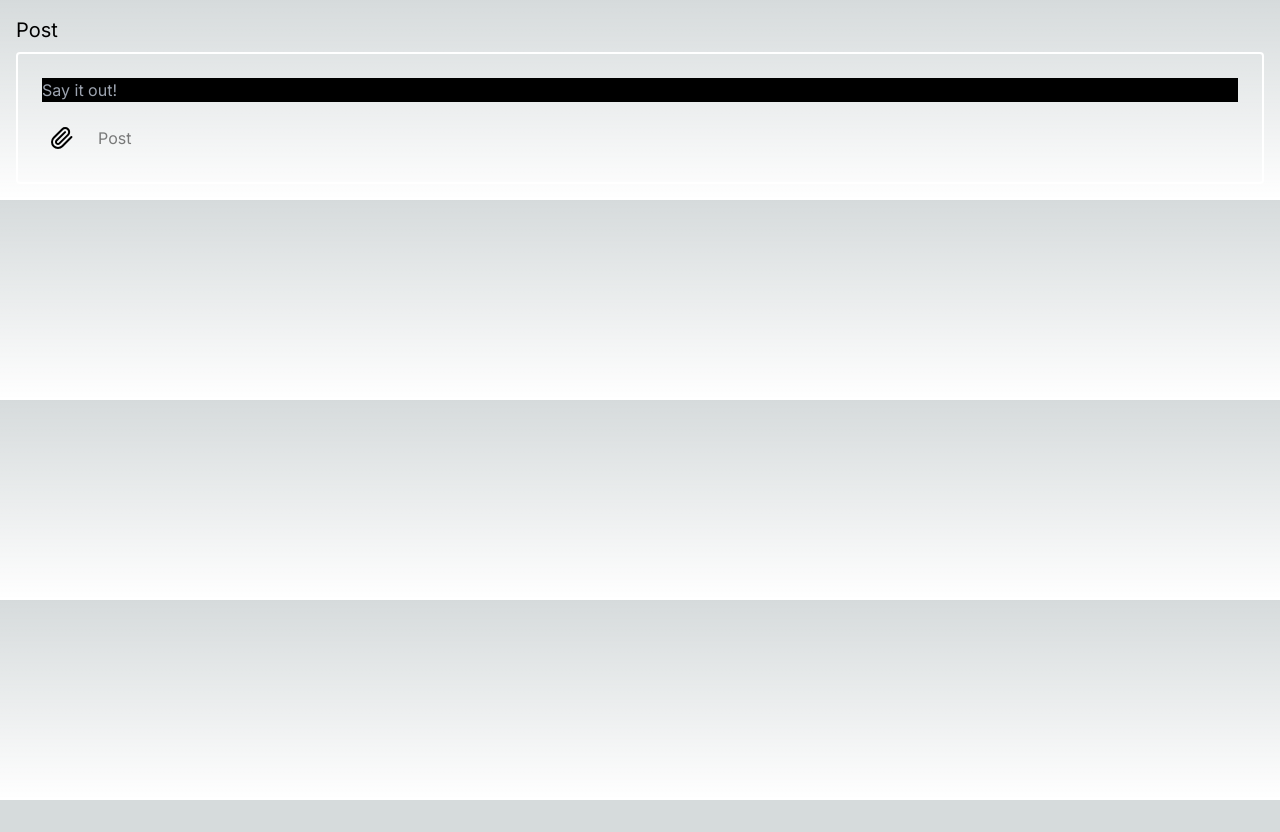
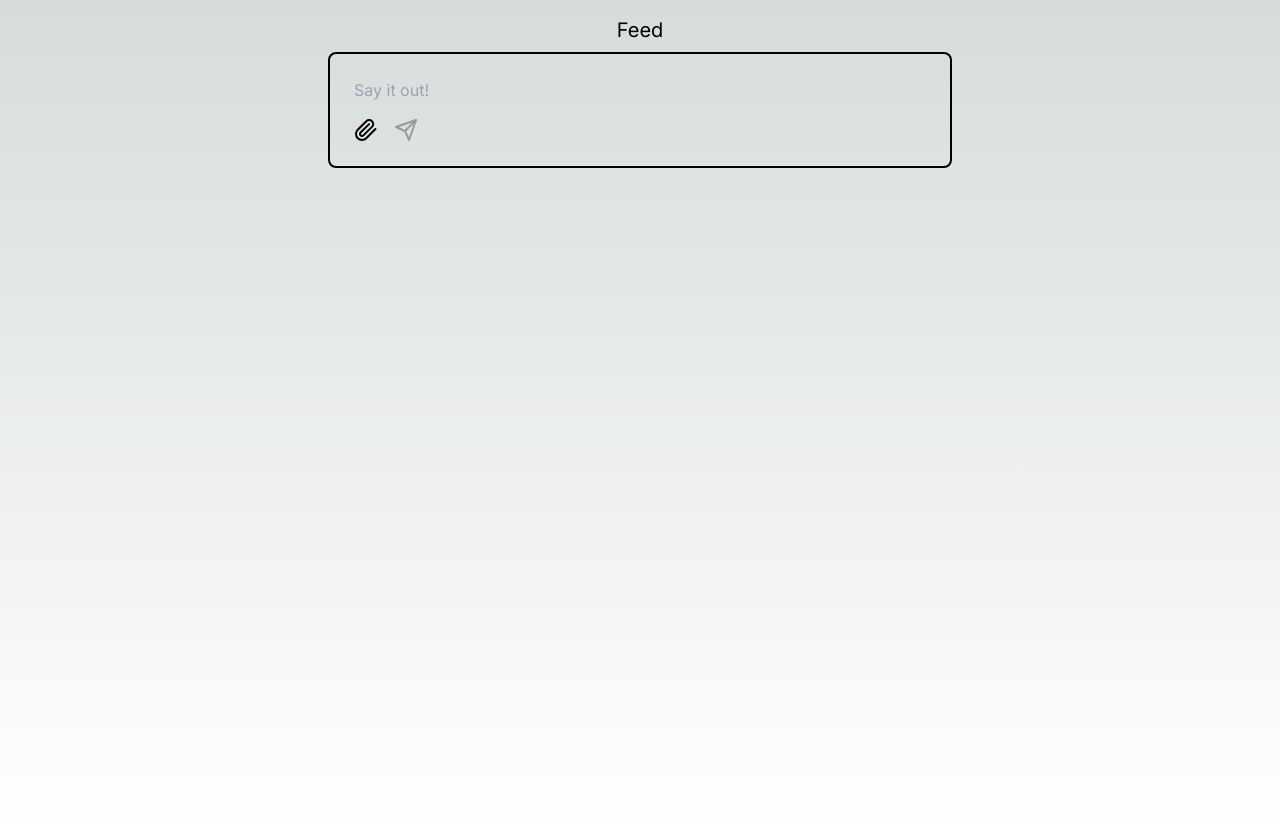
Before and after one commit to neer2005/outlabs_takehome, a Next.js app: page /post in a window 1280 px wide. Before the commit the page ends 800 px from the top, so only its background shows below. Built offline with nearby package versions, Linux system fonts and the light colour scheme.

Commit message:
add direct upload

```diff
--- a/app/actions.ts
+++ b/app/actions.ts
@@ -1,6 +1,6 @@
 "use server";
 
-import { PutObjectCommand, S3Client } from "@aws-sdk/client-s3";
+import { PutObjectCommand, PutObjectCommandOutput, S3Client } from "@aws-sdk/client-s3";
 import { createPresignedPost } from "@aws-sdk/s3-presigned-post";
 import { getSignedUrl } from "@aws-sdk/s3-request-presigner";
 import { v4 as uuidv4 } from "uuid";
@@ -23,7 +23,7 @@ export async function createPresignedS3Post() {
   return { url, fields };
 }
 
-export async function createPresignedS3Put() {
+export async function createPresignedS3Put(): Promise<string> {
   const client = new S3Client({ region: process.env.AWS_REGION });
   const command = new PutObjectCommand({
     Bucket: process.env.AWS_S3_BUCKET,
@@ -31,3 +31,16 @@ export async function createPresignedS3Put() {
   });
   return getSignedUrl(client, command, { expiresIn: 600 });
 }
+
+export async function directUpload(file: File): Promise<PutObjectCommandOutput> {
+  try {
+    const client = new S3Client({ region: process.env.AWS_REGION });
+    const command = new PutObjectCommand({
+      Bucket: process.env.AWS_S3_BUCKET,
+      Key: uuidv4(),
+    });
+    return await client.send(command);
+  } catch (error: any) {
+    throw new Error(error);
+  }
+}
--- /dev/null
+++ b/app/api/direct-upload/route.ts
@@ -0,0 +1,12 @@
+import { directUpload } from "@/app/actions";
+
+export async function POST(request: Request) {
+  try {
+    const formData = await request.formData();
+    const file = formData.get("file") as File;
+    const res = await directUpload(file);
+    return Response.json(res);
+  } catch (error: any) {
+    return Response.json({ error: error.message });
+  }
+}
--- a/app/post/page.tsx
+++ b/app/post/page.tsx
@@ -2,9 +2,9 @@ import PostComposer from "@/components/post-composer";
 
 export default function Post() {
   return (
-    <div className="m-4">
-      <h1 className="text-xl mb-2">Post</h1>
+    <main className="flex min-h-screen flex-col items-center m-4">
+      <h1 className="text-xl mb-2">Feed</h1>
       <PostComposer />
-    </div>
+    </main>
   );
 }
--- a/components/post-composer.tsx
+++ b/components/post-composer.tsx
@@ -1,7 +1,7 @@
 "use client";
 
 import { createPresignedS3Put } from "@/app/actions";
-import { Paperclip, XCircle } from "lucide-react";
+import { Paperclip, Send, XCircle } from "lucide-react";
 import Image from "next/image";
 import { useState } from "react";
 
@@ -9,12 +9,15 @@ export default function PostComposer() {
   const [text, setText] = useState("");
   const [file, setFile] = useState<File | null>(null);
 
-  async function onPost(event: React.MouseEvent<HTMLButtonElement>) {
+  async function onSend(event: React.MouseEvent<HTMLButtonElement>) {
     event.preventDefault();
-    if (!text) {
-      return;
-    }
     if (file) {
+      // if file size over 10mb
+      if (file.size > 10 * 1024 * 1024) {
+
+      } else {
+
+      }
       const url = await createPresignedS3Put(); // server action
       const res = await fetch(url, {
         headers: { "Content-Type": "image/png" },
@@ -31,12 +34,11 @@ export default function PostComposer() {
 
   function onAttachmentChange(event: React.ChangeEvent<HTMLInputElement>) {
     if (event.target.files && event.target.files.length > 0) {
-      // file = event.target.files[0];
       setFile(event.target.files[0]);
     }
   }
 
-  function onPostTextChange(event: React.ChangeEvent<HTMLInputElement>) {
+  function onPostTextChange(event: React.ChangeEvent<HTMLTextAreaElement>) {
     setText(event.target.value);
     console.log(text);
   }
@@ -47,15 +49,26 @@ export default function PostComposer() {
   }
 
   return (
-    <div>
-      <form className="border-solid border-2 rounded border-white flex flex-col p-4">
-        <input
-          className="bg-black m-2"
+    <div className="w-full md:w-2/3 lg:w-1/2">
+      <form className="border-solid border-2 rounded-lg border-black dark:border-white flex flex-col p-4">
+        {/* <input
+          className="m-2 bg-inherit"
           type="text"
           placeholder="Say it out!"
           value={text}
           onChange={onPostTextChange}
-        ></input>
+        ></input> */}
+        <textarea
+          className="bg-inherit m-2 resize-none border-none outline-none"
+          id="w3review"
+          name="w3review"
+          rows={1}
+          placeholder="Say it out!"
+          value={text}
+          onChange={onPostTextChange}
+        ></textarea>
+
+        {/* if there is a file, show it */}
         {file && (
           <Image
             src={URL.createObjectURL(file)}
@@ -66,27 +79,33 @@ export default function PostComposer() {
             alt="attachment"
           />
         )}
+
         <div className="flex flex-row">
-          <label className="m-2">
+          {/* upload attachment button */}
+          <label className="">
             <input
               onChange={onAttachmentChange}
               type="file"
               accept="image/png, image/jpeg"
               hidden
             />
-            <Paperclip className="m-2" />
+            <Paperclip className="m-2 hover:cursor-pointer" />
           </label>
+
+          {/* clear attachment button */}
           {file && (
             <button onClick={onClear}>
-              <XCircle className="m-2" />
+              <XCircle className="" />
             </button>
           )}
+
+          {/* send button */}
           <button
-            className="m-2 disabled:opacity-50"
+            className="m-2 disabled:opacity-30"
             disabled={text.length === 0}
-            onClick={onPost}
+            onClick={onSend}
           >
-            Post
+            <Send></Send>
           </button>
         </div>
       </form>
```
Also changed, not shown: public/pp.jpeg (added).
